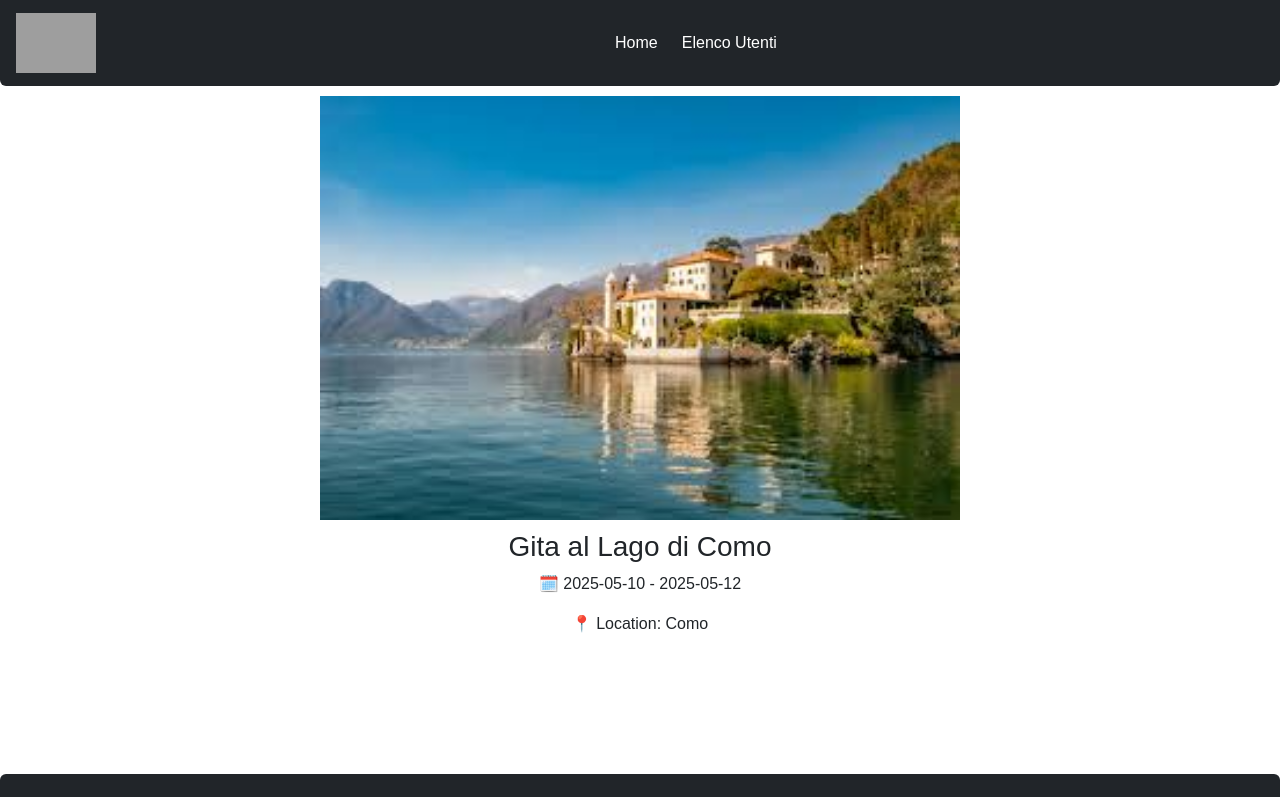
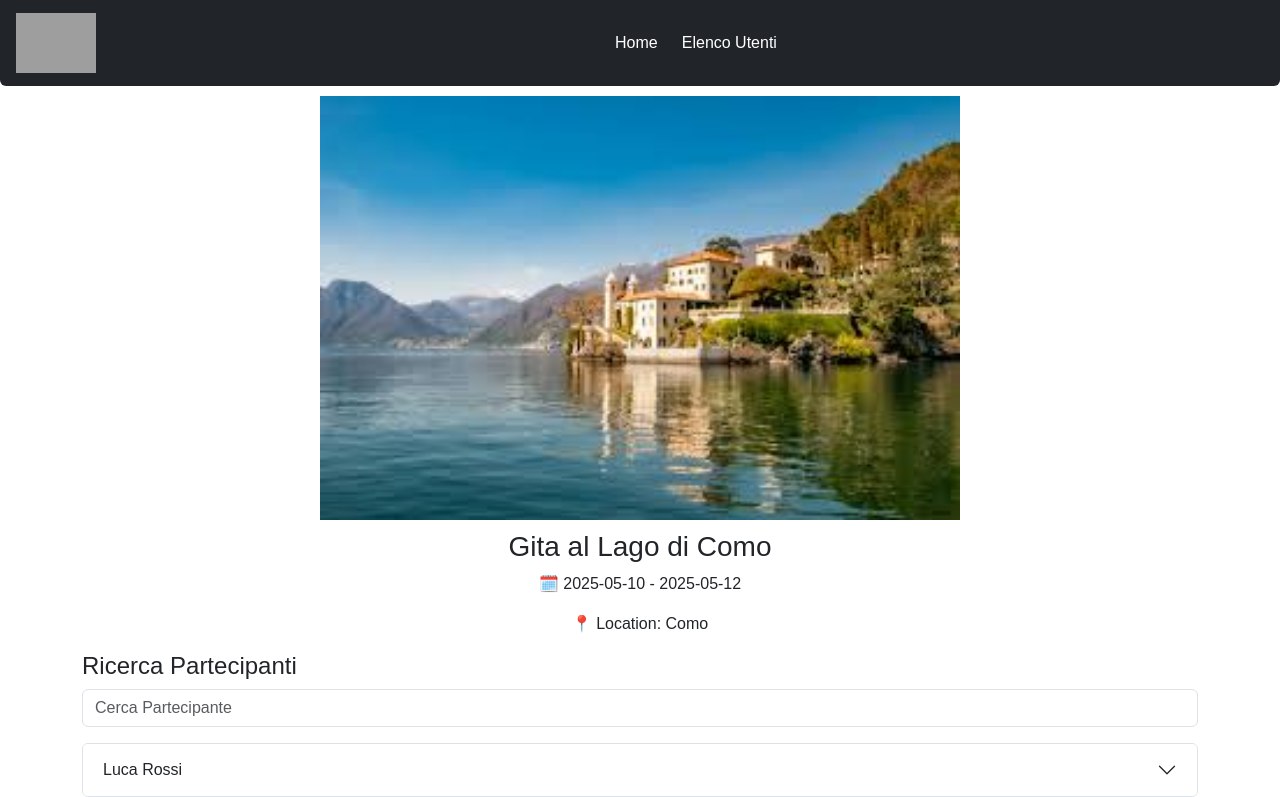
Before and after one commit to mattiacoli/BooRoad, a React (Vite) app: page /1/trip in a window 1280 px wide. Shown: the top 797 px of the page. Built offline with nearby package versions, Linux system fonts and the light colour scheme; grey boxes are pictures that could not be loaded.

Commit message:
Add User component and implement user search functionality in Trip page

```diff
--- /dev/null
+++ b/src/components/User.jsx
@@ -0,0 +1,40 @@
+import React from 'react';
+
+export default function ParticipantItem({ user }) {
+    return (
+        <div className="accordion" id={`accordion-${user.id}`}>
+            <div className="accordion-item">
+                <h2 className="accordion-header" id={`heading-${user.id}`}>
+                    <button
+                        className="accordion-button collapsed"
+                        type="button"
+                        data-bs-toggle="collapse"
+                        data-bs-target={`#collapse-${user.id}`}
+                        aria-expanded="false"
+                        aria-controls={`collapse-${user.id}`}
+                    >
+                        {user.nome} {user.cognome}
+                    </button>
+                </h2>
+                <div
+                    id={`collapse-${user.id}`}
+                    className="accordion-collapse collapse"
+                    aria-labelledby={`heading-${user.id}`}
+                    data-bs-parent={`#accordion-${user.id}`}
+                >
+                    <div className="accordion-body">
+                        <p><strong>Email:</strong> {user.email}</p>
+                        <p><strong>Telefono:</strong> {user.telefono}</p>
+                        <p><strong>Codice Fiscale:</strong> {user.codiceFiscale}</p>
+                        <p><strong>Contatto di Emergenza:</strong></p>
+                        <ul>
+                            <li><strong>Nome:</strong> {user.contattoEmergenza.nome}</li>
+                            <li><strong>Telefono:</strong> {user.contattoEmergenza.telefono}</li>
+                            <li><strong>Relazione:</strong> {user.contattoEmergenza.relazione}</li>
+                        </ul>
+                    </div>
+                </div>
+            </div>
+        </div>
+    );
+}
--- a/src/pages/Trip.jsx
+++ b/src/pages/Trip.jsx
@@ -1,5 +1,7 @@
 import data from '../data/data.js'
 import { useParams } from 'react-router-dom'
+import { useState } from 'react';
+import User from '../components/User.jsx'
 
 export default function Trip() {
 
@@ -16,6 +18,19 @@ export default function Trip() {
 
     console.log(tripName);
 
+    const [searchUser, setSearchUser] = useState("")
+    const [UserList, setUserList] = useState(tripName.partecipanti)
+
+    const handleSearch = (e) => {
+        const searchValue = e.target.value.toLowerCase()
+        setSearchUser(searchValue)
+
+        const filteredUsers = tripName.partecipanti.filter(user => {
+            return user.nome.toLowerCase().includes(searchValue) || user.cognome.toLowerCase().includes(searchValue)
+        })
+
+        setUserList(filteredUsers)
+    }
 
     return (
 
@@ -30,6 +45,27 @@ export default function Trip() {
 
             </div>
 
+            <div className="container">
+                <h4>Ricerca Partecipanti</h4>
+
+                <input
+                    type="text"
+                    className="form-control"
+                    placeholder="Cerca Partecipante"
+                    value={searchUser}
+                    onChange={handleSearch}
+                />
+
+                <ul className="list-group mt-3">
+                    {UserList.map(user => (
+                        <User
+                            key={user.id}
+                            user={user}
+                        />
+                    ))}
+                </ul>
+            </div>
+
         </>
 
 
```
Also changed, not shown: src/components/UsersList.jsx (deleted, +0 -29 lines).
